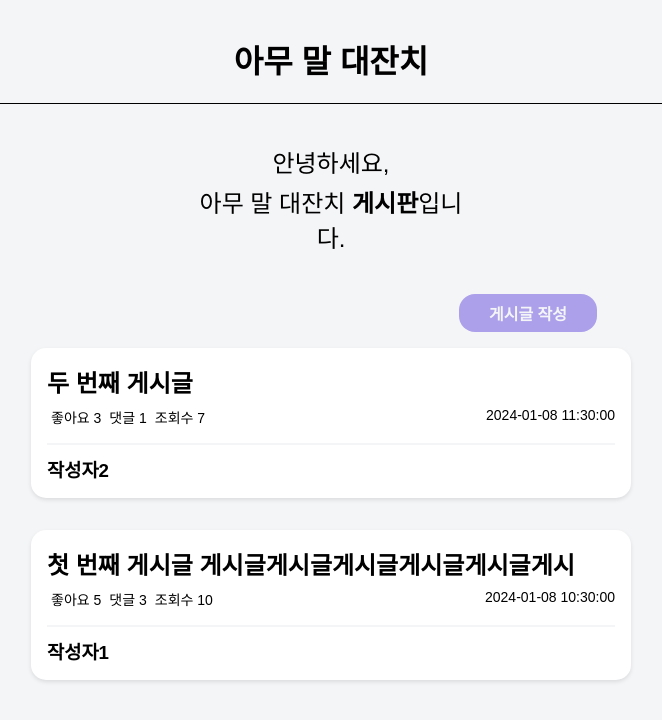
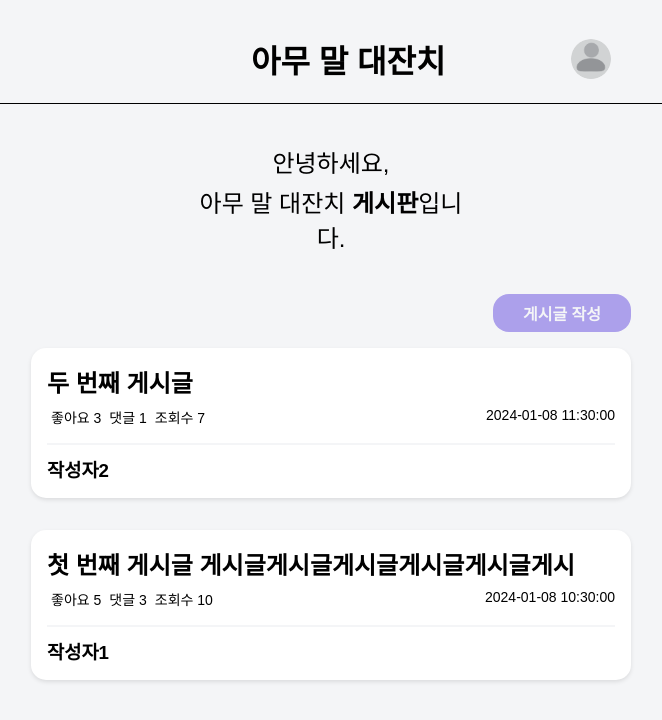
Before and after one commit to 100-hours-a-week/2-urung-lee-community-fe, a website: page src/pages/posts/list/posts.html in a window 1280 px wide. Shown: the whole page, without its empty margins (309-971 px from the left). Drawn offline with Linux system fonts and the light colour scheme.

Commit message:
[Feat] 게시글 조회 페이지- user profile img

```diff
--- a/src/pages/posts/list/posts.css
+++ b/src/pages/posts/list/posts.css
@@ -2,23 +2,30 @@
     margin: 0;
     padding: 0;
     box-sizing: border-box;
-    /*background: #f4f5f7;*/
-    /*background: white;*/
 }
+
+.header-container {
+    max-width: 600px;
+    margin: 0 auto;
+    padding: 0 20px;
+    display: flex;
+    justify-content: space-between;
+    align-items: center;
+}
+
 header{
     width: 100%;
     height: 104px;
     padding-top: 2.25rem;
     padding-bottom: 2.25rem;
-    text-align: center;
     border-bottom: 1px solid #000000;
 }
 
 .padding-space{
     margin: 0;
-    padding: 0;
+    padding-left: 200px;
     box-sizing: border-box;
-    /*background: #f4f5f7;*/
+    background: #f4f5f7;
 }
 
 body{
@@ -78,10 +85,10 @@ h1{
 }
 
 .button-wrap{
+    max-width: 600px;
+    margin: 0 auto;
     display: flex;
     justify-content: flex-end;
-    max-width: 138px;
-    margin-left: 60vw;
 }
 .write-button {
     width: auto;
--- a/src/pages/posts/list/posts.html
+++ b/src/pages/posts/list/posts.html
@@ -8,11 +8,13 @@
 </head>
 <body>
 <header>
-    <h1 class="title padding-space">아무 말 대잔치</h1>
-<!--    <div class="profile-icon">-->
-<!--        <img src="/api/placeholder/40/40" alt="Profile" class="profile-image">-->
-<!--    </div>-->
-<!--    RETURN USER PROFILE IMAGE-->
+    <div class="header-container">
+        <h1 class="title padding-space">아무 말 대잔치</h1>
+        <div class="profile-icon">
+            <img src="/src/assets/images/default/profile_img.png" alt="profile" class="profile-image">
+        </div>
+
+    </div>
 </header>
 <main>
     <section>
```
